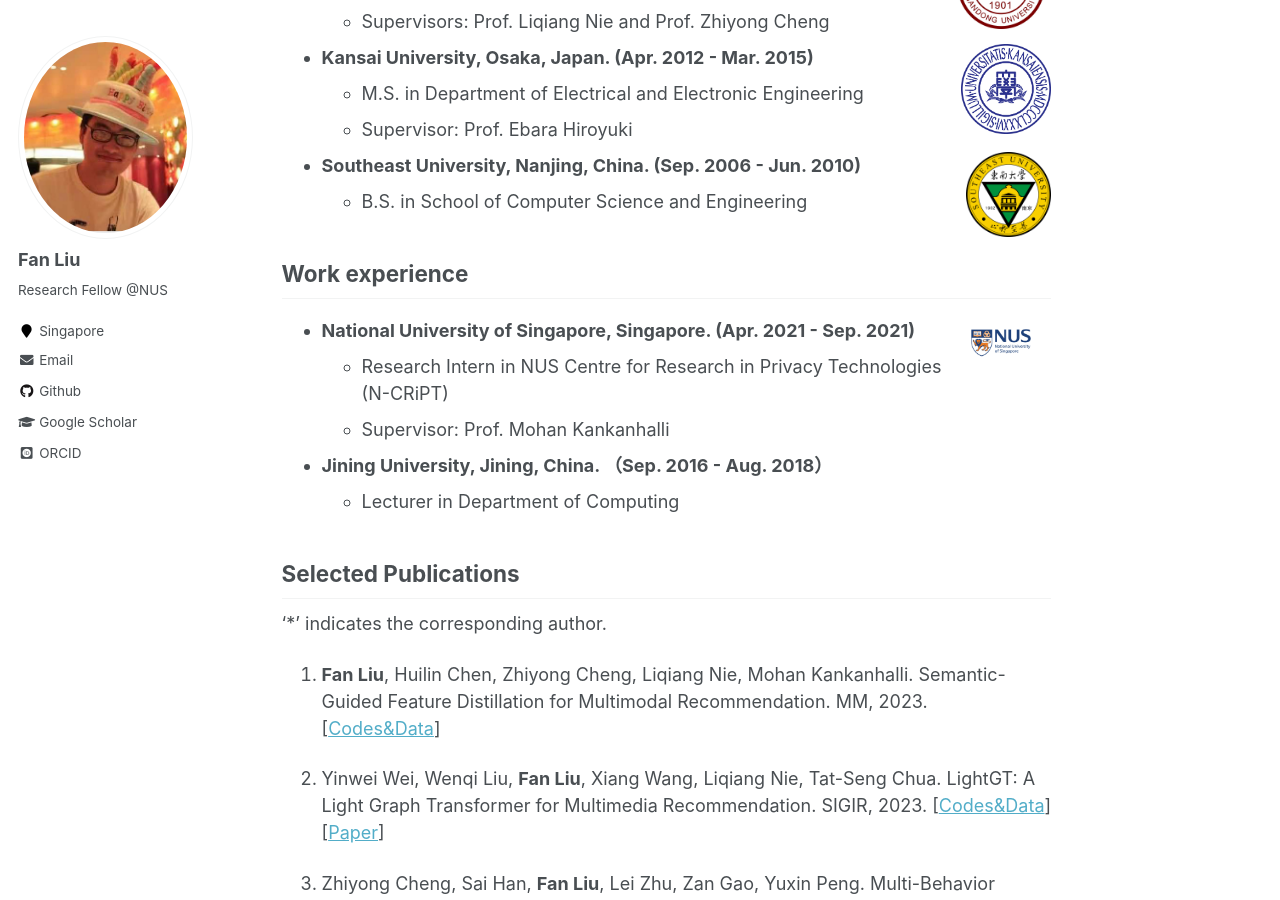
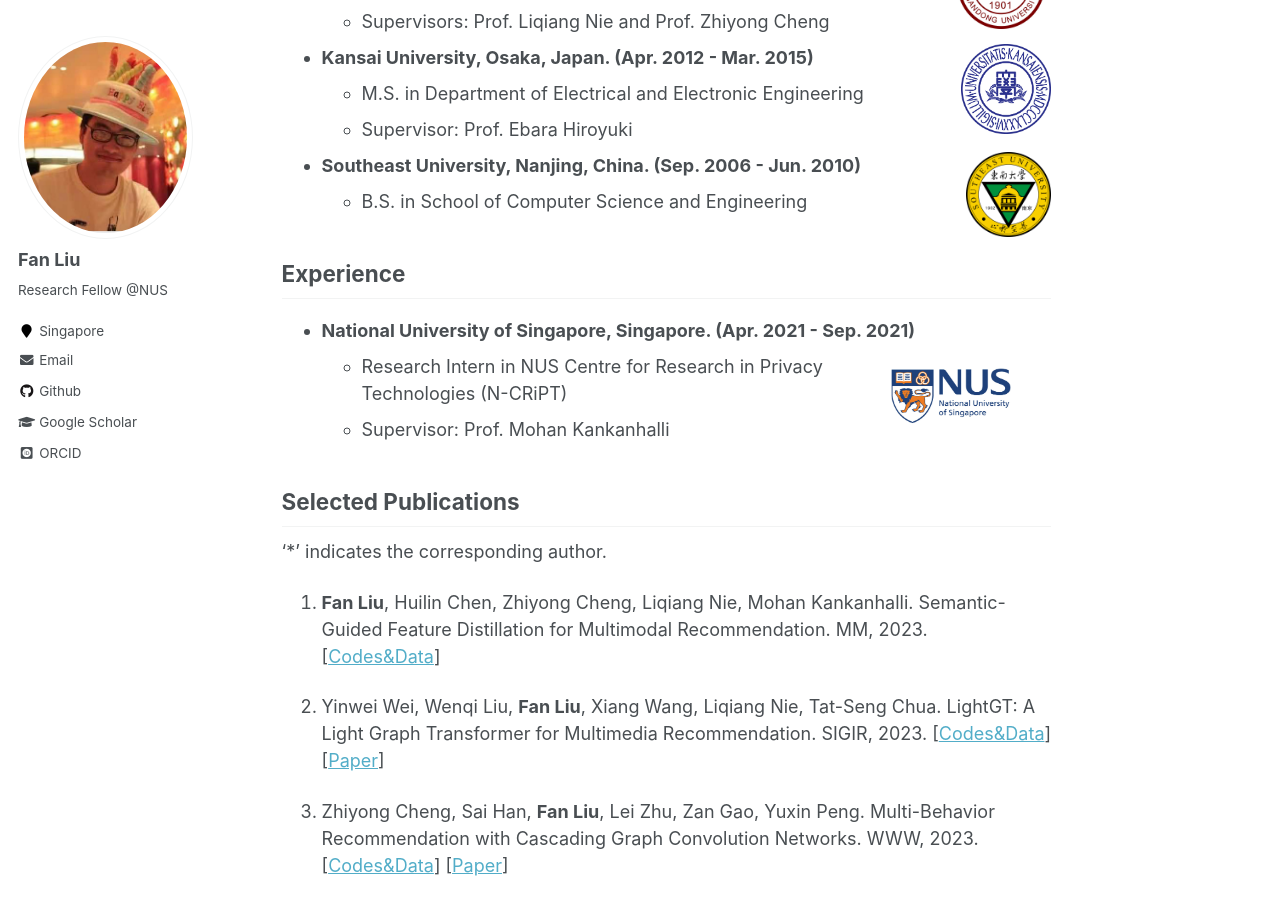
Before and after one commit to liufancs/liufancs.github.io, a Jekyll site: the page built from _pages/about.md, in a window 1280 px wide and 900 px high, scrolled down 739 px. Built offline with Jekyll 4.4.1, drawn with Linux system fonts in a browser that asks for light colours; some web fonts are replaced.

Commit message:
Update about.md

```diff
--- a/_pages/about.md
+++ b/_pages/about.md
@@ -25,12 +25,10 @@ I am currently a Research Fellow with [Prof. Mohan Kankanhalli](https://www.comp
 -  **Southeast University, Nanjing, China. (Sep. 2006 - Jun. 2010)** <img align="Right" src="images/SEU_logo.png" width="85" height="85"/>
    - B.S. in School of Computer Science and Engineering
 
-## Work experience
-* **National University of Singapore, Singapore. (Apr. 2021 - Sep. 2021)** <img align="Right" src="images/NUS_logo2.jpg" width="100" height="100"/>
+## Experience
+* **National University of Singapore, Singapore. (Apr. 2021 - Sep. 2021)** <img align="Right" src="images/NUS_logo2.jpg" width="200" height="200"/>
   * Research Intern in NUS Centre for Research in Privacy Technologies (N-CRiPT)
   * Supervisor: Prof. Mohan Kankanhalli
-* **Jining University, Jining, China. （Sep. 2016 - Aug. 2018）**
-  * Lecturer in Department of Computing
 
 ## Selected Publications
 ‘*’ indicates the corresponding author.
```
